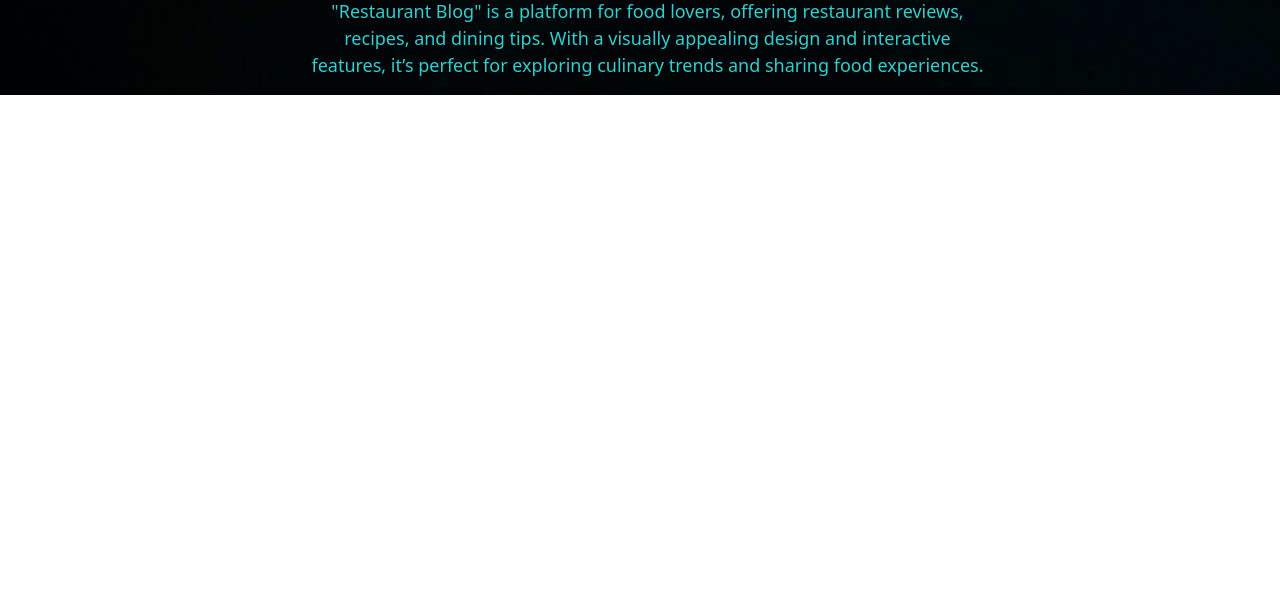
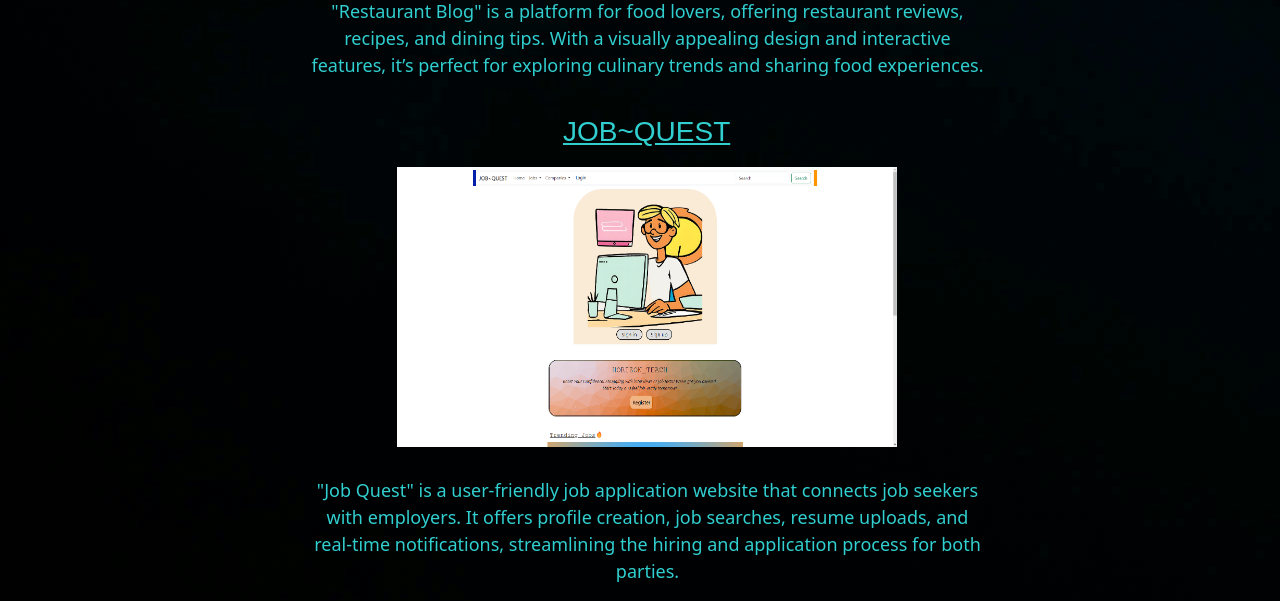
Before and after one commit to JayadeepReddyB/jayadeepreddyb.github.io, a plain HTML site: page project.html in a window 1280 px wide. Shown: the part 2121-2722 px from the top of the page. Before the commit the page ends 2216 px from the top, so only its background shows below. Drawn offline with nearby package versions, Linux system fonts and the light colour scheme.

Commit message:
Added a new project in the project.html

```diff
--- a/project.html
+++ b/project.html
@@ -59,7 +59,7 @@
                             <a href="https://jayadeepreddyb.github.io/Dessert-Nest/">
                                 <h3> Dessert~Nest </h3>
                             </a>
-                            <img src="media/Project2.png" alt="Profile_Page">
+                            <img src="media/project2.png" alt="Profile_Page">
                         </div>
                     </div>
                     <div class="bottom-part">
@@ -102,6 +102,22 @@
                                 for exploring culinary trends and sharing food experiences.</p>
                         </div>
                     </div>
+                    <div class="content">
+                        <div class="top-part">
+                            <div class="image-sort">
+                                <a href="https://jayadeepreddyb.github.io/Job_Application/">
+                                    <h3> JOB~QUEST </h3>
+                                </a>
+                                <img src="media/Project5.png" alt="Home Page">
+                            </div>
+                        </div>
+                        <div class="bottom-part">
+                            <p>
+                                "Job Quest" is a user-friendly job application website that connects job seekers with
+                                employers. It offers profile creation, job searches, resume uploads, and real-time
+                                notifications, streamlining the hiring and application process for both parties.</p>
+                        </div>
+                    </div>
                 </div>
             </div>
         </main>
```
Also changed, not shown: media/Project5.png (added). Lines whose indentation alone changed are shown as unchanged.
